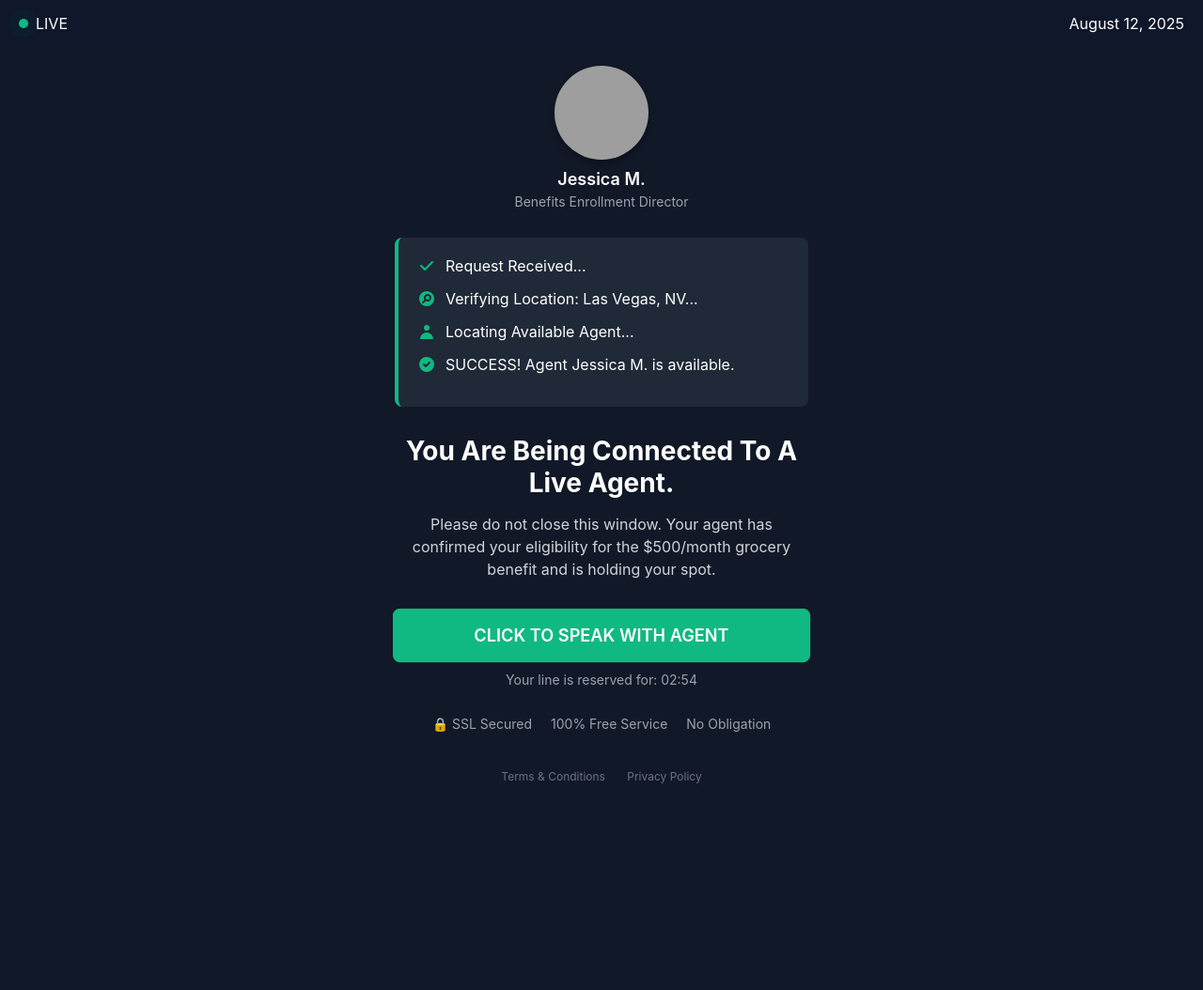
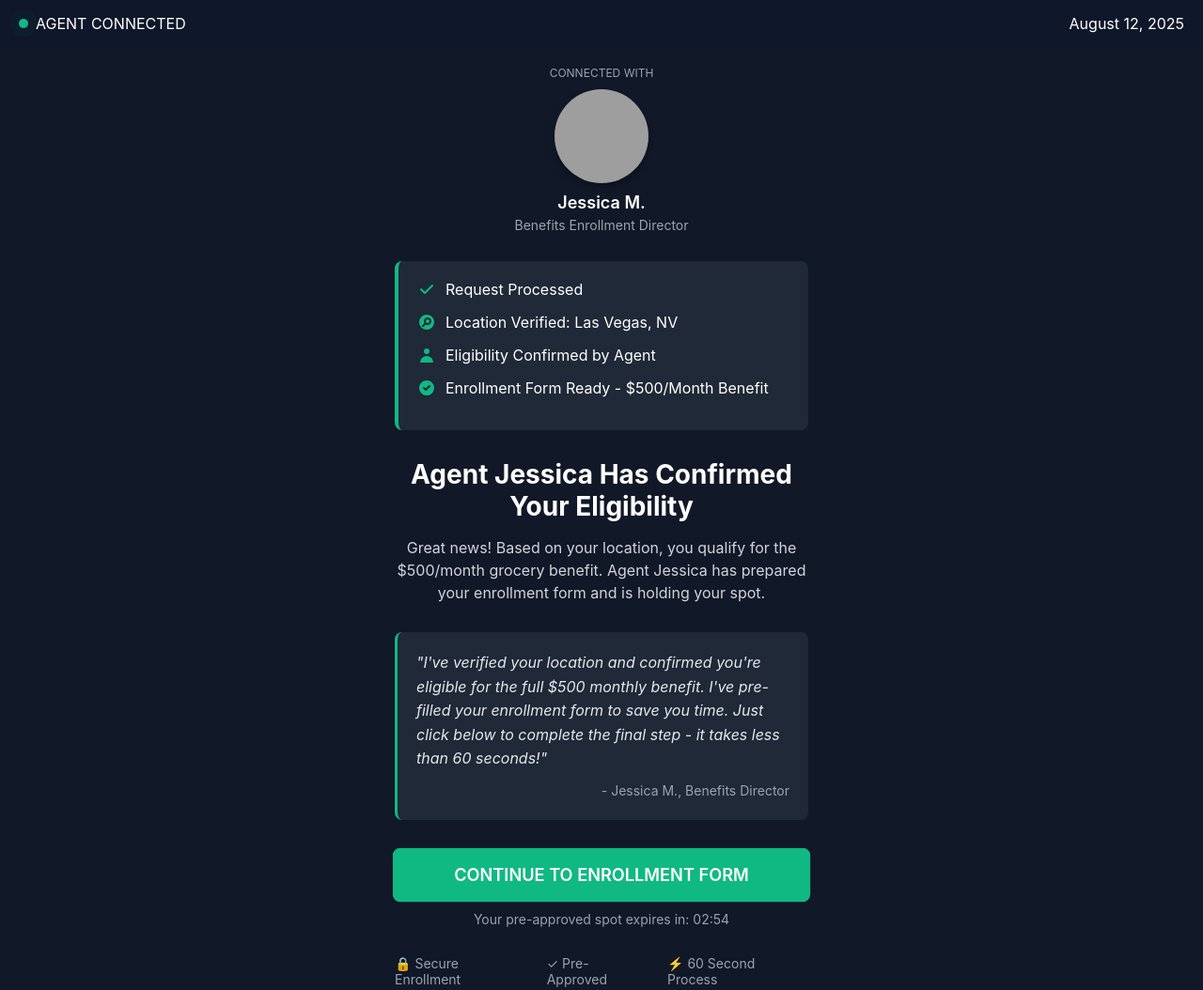
Before and after one commit to WS-Rubicon/campaigns, a plain HTML site: page ac1.html in a window 1280 px wide. Shown: the top 1054 px of the page at 94% size. Before the commit the page ends 854 px from the top, so only its background shows below. Drawn offline with Linux system fonts and the light colour scheme; no server answers; grey boxes are pictures that could not be loaded.

Commit message:
Update ac1.html

```diff
--- a/ac1.html
+++ b/ac1.html
@@ -141,6 +141,34 @@
             line-height: 1.5;
         }
 
+        .agent-message {
+            margin-bottom: 30px;
+        }
+
+        .message-bubble {
+            background-color: #1F2937;
+            border-left: 3px solid #10B981;
+            border-radius: 8px;
+            padding: 20px;
+            position: relative;
+            font-style: italic;
+            color: #E5E7EB;
+            line-height: 1.6;
+        }
+
+        .message-bubble p {
+            margin-bottom: 10px;
+        }
+
+        .agent-signature {
+            display: block;
+            text-align: right;
+            font-style: normal;
+            font-size: 14px;
+            color: #9CA3AF;
+            margin-top: 10px;
+        }
+
         .cta-button {
             background-color: #10B981;
             color: white;
@@ -197,13 +225,14 @@
     <div class="header">
         <div class="live-indicator">
             <div class="pulse-circle"></div>
-            <span>LIVE</span>
+            <span>AGENT CONNECTED</span>
         </div>
         <div id="current-date"></div>
     </div>
 
     <div class="main-content">
         <div class="agent-profile">
+            <div style="font-size: 12px; color: #9CA3AF; margin-bottom: 10px; text-transform: uppercase;">Connected with</div>
             <div class="agent-photo">
                 <img src="https://res.cloudinary.com/dndik3mpf/image/upload/Gemini_Generated_Image_v0356lv0356lv035_zpa88q.png" alt="Agent Jessica M.">
             </div>
@@ -216,39 +245,46 @@
                 <svg class="status-icon" fill="currentColor" viewBox="0 0 20 20">
                     <path fill-rule="evenodd" d="M16.707 5.293a1 1 0 010 1.414l-8 8a1 1 0 01-1.414 0l-4-4a1 1 0 011.414-1.414L8 12.586l7.293-7.293a1 1 0 011.414 0z" clip-rule="evenodd"/>
                 </svg>
-                <span>Request Received...</span>
+                <span>Request Processed</span>
             </div>
             <div class="status-item">
                 <svg class="status-icon" fill="currentColor" viewBox="0 0 20 20">
                     <path d="M9 9a2 2 0 114 0 2 2 0 01-4 0z"/>
                     <path fill-rule="evenodd" d="M10 18a8 8 0 100-16 8 8 0 000 16zm1-13a4 4 0 00-3.446 6.032l-2.261 2.26a1 1 0 101.414 1.415l2.261-2.261A4 4 0 1011 5z" clip-rule="evenodd"/>
                 </svg>
-                <span>Verifying Location: <span id="user-location">Las Vegas, NV</span>...</span>
+                <span>Location Verified: <span id="user-location">Las Vegas, NV</span></span>
             </div>
             <div class="status-item">
                 <svg class="status-icon" fill="currentColor" viewBox="0 0 20 20">
                     <path fill-rule="evenodd" d="M10 9a3 3 0 100-6 3 3 0 000 6zm-7 9a7 7 0 1114 0H3z" clip-rule="evenodd"/>
                 </svg>
-                <span>Locating Available Agent...</span>
+                <span>Eligibility Confirmed by Agent</span>
             </div>
             <div class="status-item">
                 <svg class="status-icon" fill="currentColor" viewBox="0 0 20 20">
                     <path fill-rule="evenodd" d="M10 18a8 8 0 100-16 8 8 0 000 16zm3.707-9.293a1 1 0 00-1.414-1.414L9 10.586 7.707 9.293a1 1 0 00-1.414 1.414l2 2a1 1 0 001.414 0l4-4z" clip-rule="evenodd"/>
                 </svg>
-                <span>SUCCESS! Agent Jessica M. is available.</span>
+                <span>Enrollment Form Ready - $500/Month Benefit</span>
             </div>
         </div>
 
-        <h1 class="headline">You Are Being Connected To A Live Agent.</h1>
-        <p class="sub-headline">Please do not close this window. Your agent has confirmed your eligibility for the $500/month grocery benefit and is holding your spot.</p>
+        <h1 class="headline">Agent Jessica Has Confirmed Your Eligibility</h1>
+        <p class="sub-headline">Great news! Based on your location, you qualify for the $500/month grocery benefit. Agent Jessica has prepared your enrollment form and is holding your spot.</p>
 
-        <a href="https://hpkpn.ttrk.io/click" class="cta-button">CLICK TO SPEAK WITH AGENT</a>
-        <div class="timer-text">Your line is reserved for: <span id="timer">02:59</span></div>
+        <div class="agent-message">
+            <div class="message-bubble">
+                <p>"I've verified your location and confirmed you're eligible for the full $500 monthly benefit. I've pre-filled your enrollment form to save you time. Just click below to complete the final step - it takes less than 60 seconds!"</p>
+                <span class="agent-signature">- Jessica M., Benefits Director</span>
+            </div>
+        </div>
+
+        <a href="https://hpkpn.ttrk.io/click" class="cta-button">CONTINUE TO ENROLLMENT FORM</a>
+        <div class="timer-text">Your pre-approved spot expires in: <span id="timer">02:59</span></div>
 
         <div class="trust-badges">
-            <span>🔒 SSL Secured</span>
-            <span>100% Free Service</span>
-            <span>No Obligation</span>
+            <span>🔒 Secure Enrollment</span>
+            <span>✓ Pre-Approved</span>
+            <span>⚡ 60 Second Process</span>
         </div>
     </div>
 
```
